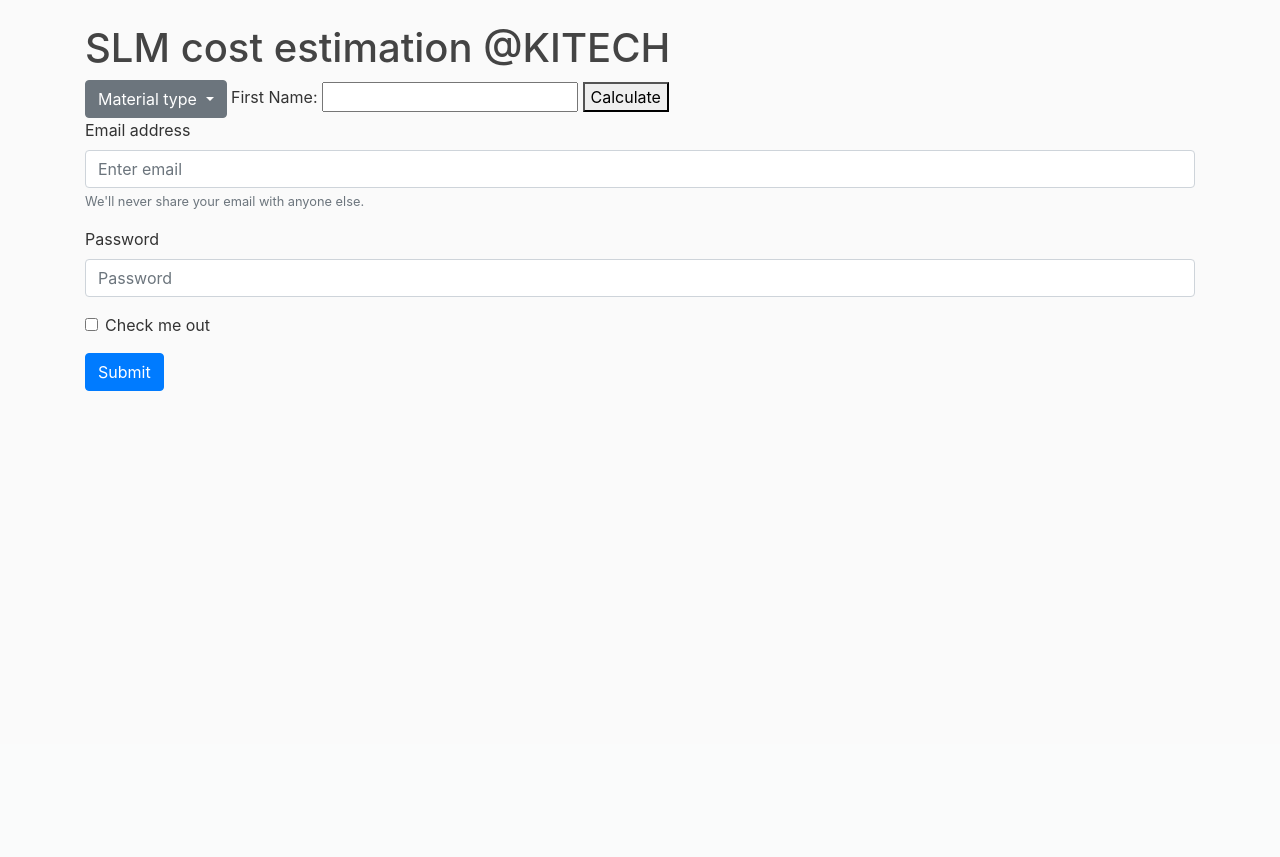
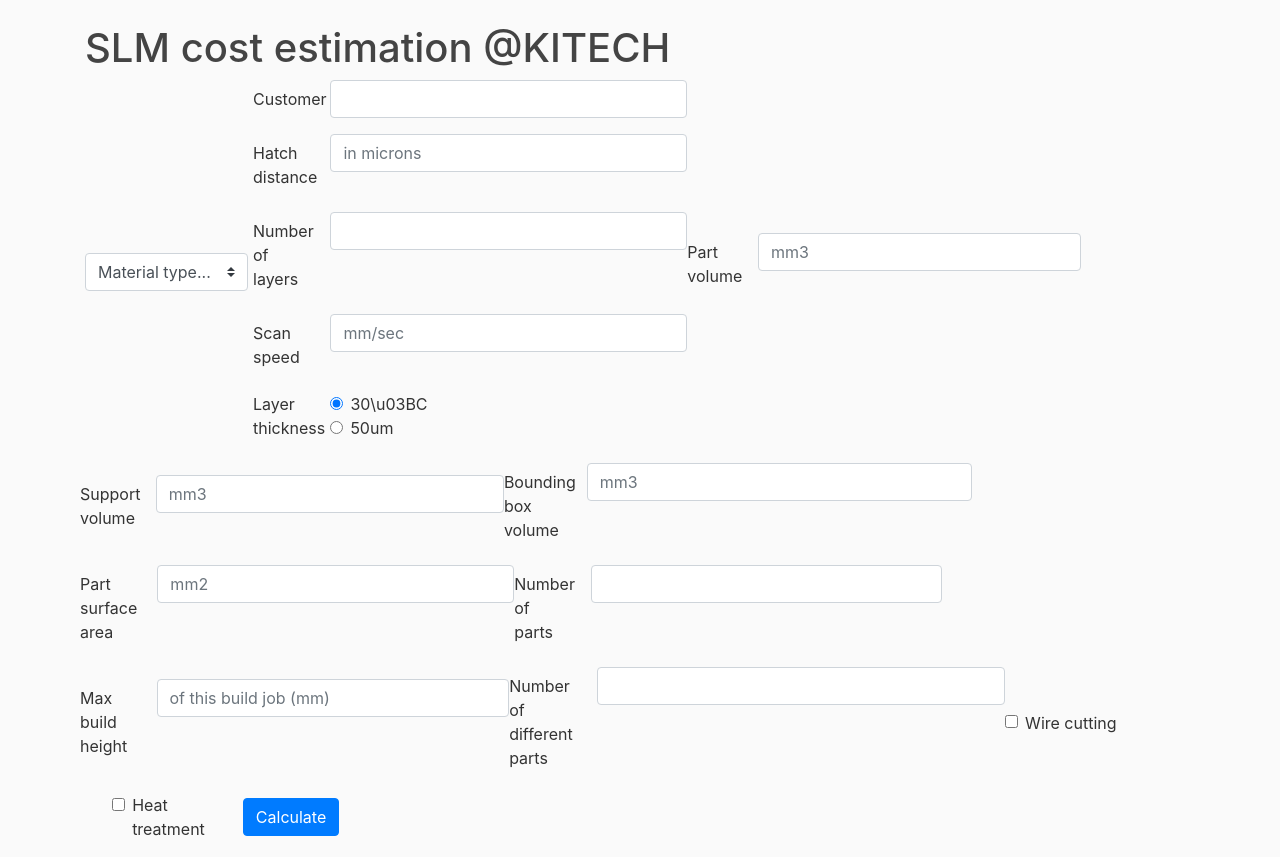
Before and after one commit to Ulan-tech/Ulan_cost, a Flask app: page / in a window 1280 px wide. Shown: the part 56-913 px from the top of the page. Before the commit the page ends 447 px from the top, so only its background shows below. Run offline with Flask 2, Linux system fonts and the light colour scheme; parts of the project's set-up code (start-up, migrations or seed data) failed here and were passed over; some libraries are stand-ins or nearby versions.

Commit message:
All the input were included as a class. However, displaying is a mess...

```diff
--- a/app.py
+++ b/app.py
@@ -1,10 +1,12 @@
 from flask import Flask, render_template, request
 from service import CostEstimationService
+from models import Schema
+
 app = Flask(__name__)
 app.debug = True
 
 @app.route('/')
-def home():  # put application's code here
+def home():
     return render_template('home.html')
 
 @app.route('/cost', methods =["GET", "POST"])
@@ -12,13 +14,13 @@ def cost():
     if request.method == "POST":
        # getting input with name = fname in HTML form
         customer = request.form.get("customer")
-        layer_thicknes = request.form.get("customer")
+        layer_thickness = request.form.get("customer")
         CostEstimationService().create({'customer': customer, })
 
     return render_template("home.html")
 
 @app.route('/about')
-def about():  # put application's code here
+def about():
     return render_template('about.html', title='about')
 
 if __name__ == '__main__':
--- a/templates/home.html
+++ b/templates/home.html
@@ -2,34 +2,198 @@
 {% block content %}
     <h1>SLM cost estimation @KITECH</h1>
     <form action="{{ url_for('cost') }}" method="post">
+
+        <div class="form-row align-items-center">
+            <div class="col-auto my-1">
+              <label class="mr-sm-2 sr-only" for="inlineFormCustomSelect">Preference</label>
+              <select class="custom-select mr-sm-2" id="inlineFormCustomSelect">
+                <option selected>Material type...</option>
+                <option value="inconel">Inconel</option>
+                <option value="maraging_steel">Maraging steel</option>
+                <option value="ss316l">SS316L</option>
+                <option value="ti_grade64">Ti Grade 2</option>
+                <option value="ti64">Ti6Al4V</option>
+
+              </select>
+        </div>
+
+
       <div class="dropdown">
-          <button class="btn btn-secondary dropdown-toggle" type="button" id="dropdownMenuButton" data-toggle="dropdown" aria-haspopup="true" aria-expanded="false">
-            Material type
-          </button>
-          <div class="dropdown-menu" aria-labelledby="dropdownMenuButton">
-            <a class="dropdown-item" href="#">Inconel/a>
-            <a class="dropdown-item" href="#">Maraging steel</a>
-            <a class="dropdown-item" href="#">SS316L</a>
-            <a class="dropdown-item" href="#">Ti Grade 2</a>
-            <a class="dropdown-item" href="#">Ti64</a>
-          </div>
-          <label for="firstname">First Name:</label>
-          <input name="customer" label="customer">
-          <button type="submit">Calculate</button>
+{#          <button class="btn btn-secondary dropdown-toggle" type="button" id="dropdownMenuButton" data-toggle="dropdown" aria-haspopup="true" aria-expanded="false">#}
+{#            Material type#}
+{#          </button>#}
+{#          <div class="dropdown-menu" aria-labelledby="dropdownMenuButton">#}
+{#            <a class="dropdown-item" href="#">Inconel</a>#}
+{#            <a class="dropdown-item" href="#">Maraging steel</a>#}
+{#            <a class="dropdown-item" href="#">SS316L</a>#}
+{#            <a class="dropdown-item" href="#">Ti Grade 2</a>#}
+{#            <a class="dropdown-item" href="#">Ti64</a>#}
+{#          </div>#}
+{#          <label for="firstname">Customer:</label>#}
+{#          <input name="customer" label="customer">#}
+{##}
+{#          <label for="firstname">Layer thickness:</label>#}
+{#          <input name="customer" label="customer">#}
+{##}
+{#          <label for="firstname">Hatch distance</label>#}
+{#          <input name="customer" label="customer">#}
+{##}
+{#          <label for="firstname">Number of layers</label>#}
+{#          <input name="customer" label="customer">#}
+{##}
+{#          <label for="firstname">Scan speed</label>#}
+{#          <input name="customer" label="customer">#}
+
+{#          <button type="submit">Calculate</button>#}
+
+  {#      Process parameter based#}
+
+   <div class="form-group row">
+    <label for="inputEmail3" class="col-sm-2 col-form-label">Customer </label>
+    <div class="col-sm-10">
+      <input type="email" class="form-control" id="inputEmail3" placeholder="">
+    </div>
+  </div>
+
+
+  <div class="form-group row">
+    <label for="inputEmail3" class="col-sm-2 col-form-label">Hatch distance</label>
+    <div class="col-sm-10">
+      <input type="number" class="form-control" id="inputEmail3" placeholder="in microns">
+    </div>
+  </div>
+
+  <div class="form-group row">
+    <label for="inputEmail3" class="col-sm-2 col-form-label">Number of layers</label>
+    <div class="col-sm-10">
+      <input type="number" class="form-control" id="inputEmail3" placeholder=" ">
+    </div>
+  </div>
+
+
+   <div class="form-group row">
+    <label for="inputEmail3" class="col-sm-2 col-form-label">Scan speed</label>
+    <div class="col-sm-10">
+      <input type="number" class="form-control" id="inputEmail3" placeholder="mm/sec">
+    </div>
+  </div>
+
+  <fieldset
+
+  class="form-group">
+    <div class="row">
+      <legend class="col-form-label col-sm-2 pt-0">Layer thickness</legend>
+      <div class="col-sm-10">
+        <div class="form-check">
+          <input class="form-check-input" type="radio" name="gridRadios" id="gridRadios1" value="option1" checked>
+          <label class="form-check-label" for="gridRadios1">
+            30\u03BC
+          </label>
+        </div>
+        <div class="form-check">
+          <input class="form-check-input" type="radio" name="gridRadios" id="gridRadios2" value="option2">
+          <label class="form-check-label" for="gridRadios2">
+            50um
+          </label>
+        </div>
+          </label>
+        </div>
+      </div>
+    </div>
+  </fieldset>
+
+
+
+
+{#      Part design feature based#}
+
+    <div class="form-group row">
+    <label for="inputEmail3" class="col-sm-2 col-form-label">Part volume</label>
+    <div class="col-sm-10">
+      <input type="number" class="form-control" id="inputEmail3" placeholder="mm3">
+    </div>
+  </div>
+
+    <div class="form-group row">
+    <label for="inputEmail3" class="col-sm-2 col-form-label">Support volume</label>
+    <div class="col-sm-10">
+      <input type="number" class="form-control" id="inputEmail3" placeholder="mm3">
+    </div>
+  </div>
+
+    <div class="form-group row">
+    <label for="inputEmail3" class="col-sm-2 col-form-label">Bounding box volume</label>
+    <div class="col-sm-10">
+      <input type="number" class="form-control" id="inputEmail3" placeholder="mm3">
+    </div>
+  </div>
+
+    <div class="form-group row">
+    <label for="inputEmail3" class="col-sm-2 col-form-label">Part surface area</label>
+    <div class="col-sm-10">
+      <input type="number" class="form-control" id="inputEmail3" placeholder="mm2">
+    </div>
+  </div>
+
+    <div class="form-group row">
+    <label for="inputEmail3" class="col-sm-2 col-form-label">Number of parts</label>
+    <div class="col-sm-10">
+      <input type="number" class="form-control" id="inputEmail3" placeholder="">
+    </div>
+  </div>
+
+
+    <div class="form-group row">
+    <label for="inputEmail3" class="col-sm-2 col-form-label">Max build height </label>
+    <div class="col-sm-10">
+      <input type="number" class="form-control" id="inputEmail3" placeholder="of this build job (mm)">
+    </div>
+  </div>
+
+
+    <div class="form-group row">
+    <label for="inputEmail3" class="col-sm-2 col-form-label">Number of different parts </label>
+    <div class="col-sm-10">
+      <input type="number" class="form-control" id="inputEmail3" placeholder="">
+    </div>
+  </div>
+
+{#      Post-processing#}
+
+ <div class="form-group row">
+    <div class="col-sm-2"></div>
+    <div class="col-sm-10">
+      <div class="form-check">
+        <input class="form-check-input" type="checkbox" id="gridCheck1">
+        <label class="form-check-label" for="gridCheck1">
+          Wire cutting
+        </label>
+      </div>
+    </div>
+  </div>
+
+
+
+ <div class="form-group row">
+    <div class="col-sm-2"></div>
+    <div class="col-sm-10">
+      <div class="form-check">
+        <input class="form-check-input" type="checkbox" id="gridCheck1">
+        <label class="form-check-label" for="gridCheck1">
+          Heat treatment
+        </label>
+      </div>
+    </div>
+  </div>
+
+
+  <div class="form-group row">
+    <div class="col-sm-10">
+      <button type="submit" class="btn btn-primary">Calculate</button>
+    </div>
+  </div>
+
+
       </form>
-      <div class="form-group">
-        <label for="exampleInputEmail1">Email address</label>
-        <input type="email" class="form-control" id="exampleInputEmail1" aria-describedby="emailHelp" placeholder="Enter email">
-        <small id="emailHelp" class="form-text text-muted">We'll never share your email with anyone else.</small>
-      </div>
-      <div class="form-group">
-        <label for="exampleInputPassword1">Password</label>
-        <input type="password" class="form-control" id="exampleInputPassword1" placeholder="Password">
-      </div>
-      <div class="form-group form-check">
-        <input type="checkbox" class="form-check-input" id="exampleCheck1">
-        <label class="form-check-label" for="exampleCheck1">Check me out</label>
-      </div>
-      <button type="submit" class="btn btn-primary">Submit</button>
-      </div>
+
 {% endblock content %}
```
Also changed, not shown: slm.db (added).
